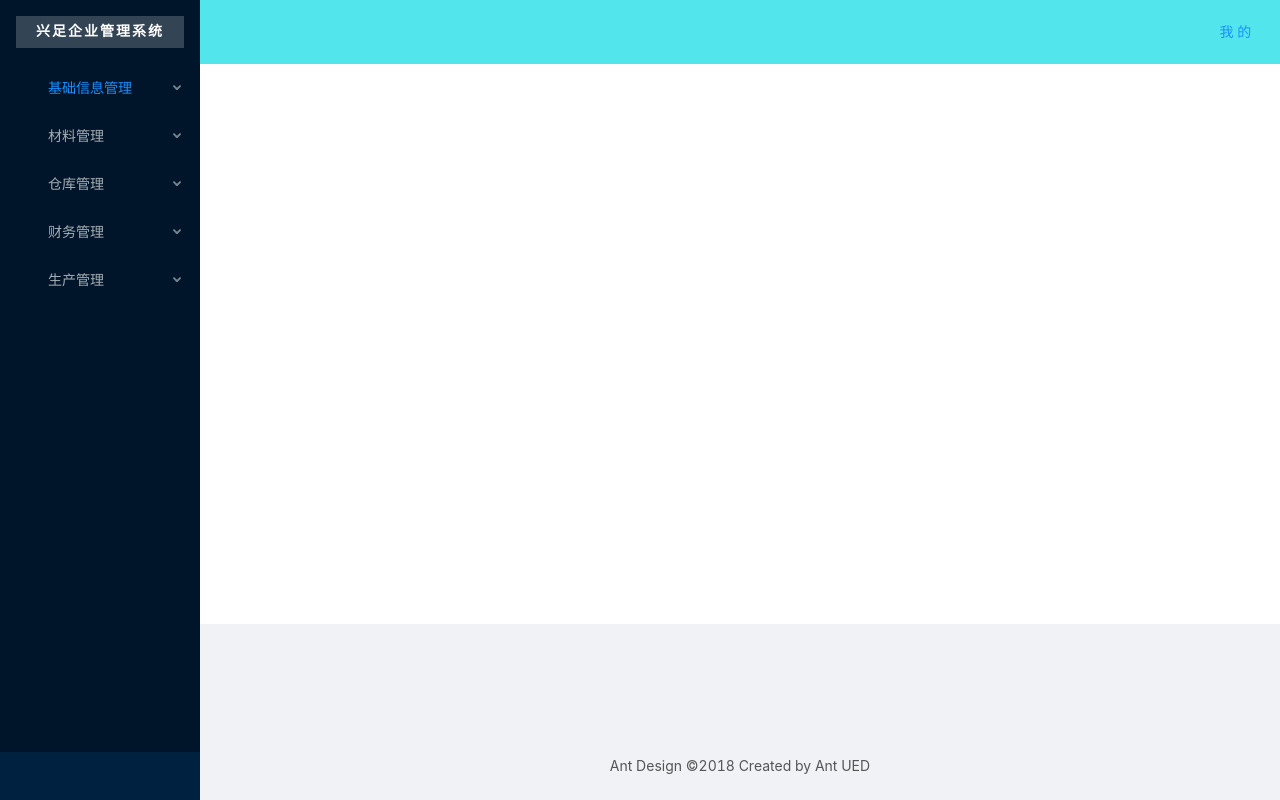
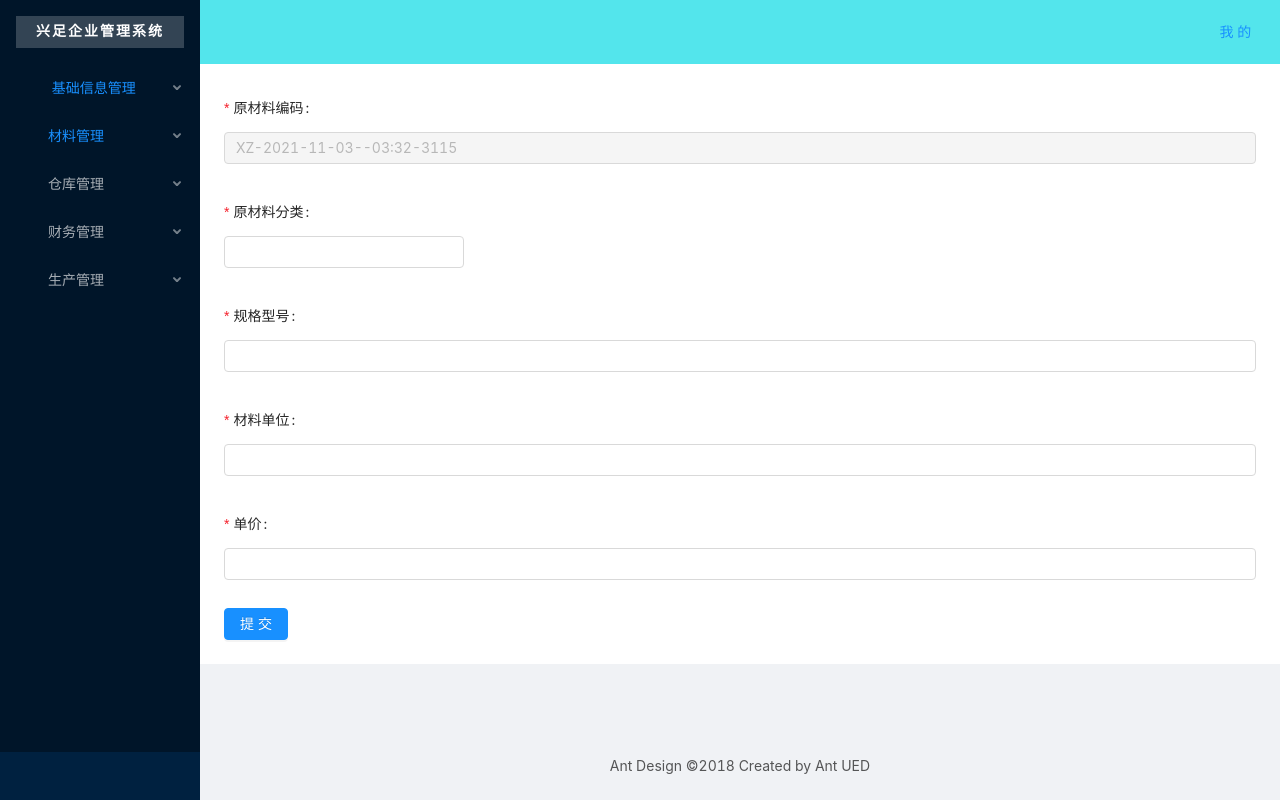
Before and after one commit to yzhh868/XZ-managementsystem, a Vue app: page /addNewMaterialProduction in a window 1280 px wide. Built offline with nearby package versions, Linux system fonts and the light colour scheme.

Commit message:
完成了新增原材料页面

```diff
--- a/src/components/common/modleForm.vue
+++ b/src/components/common/modleForm.vue
@@ -1,175 +1,36 @@
 <template>
-  <div id="components-form-demo-advanced-search">
-    <a-form class="ant-advanced-search-form" :form="form" @submit="handleSearch">
-<!--      <a-row :gutter="24">-->
-<!--        <a-col-->
-<!--          v-for="i in 10"-->
-<!--          :key="i"-->
-<!--          :span="8"-->
-<!--          :style="{ display: i < count ? 'block' : 'none' }"-->
-<!--        >-->
-<!--          <a-form-item :label="`Field ${i}`">-->
-<!--            <a-input-->
-<!--              v-decorator="[-->
-<!--                `field-${i}`,-->
-<!--                {-->
-<!--                  rules: [-->
-<!--                    {-->
-<!--                      required: true,-->
-<!--                      message: 'Input something!',-->
-<!--                    },-->
-<!--                  ],-->
-<!--                },-->
-<!--              ]"-->
-<!--              placeholder="placeholder"-->
-<!--            />-->
-<!--          </a-form-item>-->
-<!--        </a-col>-->
-<!--      </a-row>-->
-      <a-row :gutter="24">
-        <a-col :span="12">
-          <a-form-item lable="wareCode">
-            <span style="font-weight: bold;font-family: 宋体;">仓库编码</span>
-            <a-input v-decorator="[
-              'wareCode',
-              {
-                rules:[
-                  {
-                    required:true,
-                    message:'仓库编码必填',
-                  },
-                ],
-              },
-            ]"
-            placeholder="请输入仓库编号"/>
-          </a-form-item>
-          <a-form-item lable="wareCode">
-            <span style="font-weight: bold;font-family: 宋体;">仓库名称</span>
-            <a-input v-decorator="[
-              'wareName',//这是form数据的对象名
-              {
-                rules:[
-                  {
-                    required:true,
-                    message:'仓库名称必填',
-                  },
-                ],
-              },
-            ]"
-                     placeholder="仓库名称"/>
-          </a-form-item>
-          <a-form-item lable="wareCode">
-            <span style="font-weight: bold;font-family: 宋体;">仓库位置</span>
-            <a-input v-decorator="[
-              'warePosition',
-              {
-                rules:[
-                  {
-                    required:true,
-                    message:'仓库位置必填',
-                  },
-                ],
-              },
-            ]"
-                     placeholder="请输入仓库位置"/>
-          </a-form-item>
-        </a-col>
-
-      </a-row>
-
-
-
-
-
-      <a-row>
-        <a-col :span="24" :style="{ textAlign: 'right' }">
-          <a-button type="primary" html-type="submit">
-            提交
-          </a-button>
-          <a-button :style="{ marginLeft: '8px' }" @click="handleReset">
-            重置
-          </a-button>
-<!--          <a :style="{ marginLeft: '8px', fontSize: '12px' }" @click="toggle">-->
-<!--            Collapse <a-icon :type="expand ? 'up' : 'down'" />-->
-<!--          </a>-->
-        </a-col>
-      </a-row>
-    </a-form>
-<!--    <div class="search-result-list">-->
-<!--      Search Result List-->
-<!--    </div>-->
-  </div>
+  <a-select default-value="lucy" style="width: 120px">
+    <div slot="dropdownRender" slot-scope="menu">
+      <v-nodes :vnodes="menu" />
+      <a-divider style="margin: 4px 0;" />
+      <div
+        style="padding: 4px 8px; cursor: pointer;"
+        @mousedown="e => e.preventDefault()"
+        @click="addItem"
+      >
+        <a-icon type="plus" /> Add item
+      </div>
+    </div>
+    <a-select-option v-for="item in items" :key="item" :value="item">
+      {{ item }}
+    </a-select-option>
+  </a-select>
 </template>
 <script>
+let index = 0;
 export default {
-  data() {
-    return {
-      expand: false,
-      form: this.$form.createForm(this, { name: 'advanced_search' }),
-    };
-  },
-  computed: {
-    count() {
-      return this.expand ? 11 : 7;
+  components: {
+    VNodes: {
+      functional: true,
+      render: (h, ctx) => ctx.props.vnodes,
     },
   },
-  updated() {
-    console.log('updated');
-  },
+  data: () => ({ items: ['jack', 'lucy'] }),
   methods: {
-    handleSearch(e) {
-      e.preventDefault();
-      this.form.validateFields((error, values) => {//用来判断验证输入项目是否有空值
-        if (error){
-          window.confirm("请输入全部项目。点击“确定”继续！")
-          console.log('error', error);
-        }else {
-          console.log('Received values of form: ', values);
-        }
-      });
-    },
-
-    handleReset() {
-      this.form.resetFields();
-    },
-
-    toggle() {
-      this.expand = !this.expand;
+    addItem() {
+      console.log('addItem');
+      this.items.push(`New item ${index++}`);
     },
   },
 };
 </script>
-<style>
-.ant-advanced-search-form {
-  padding: 24px;
-  background: #fbfbfb;
-  border: 1px solid #d9d9d9;
-  border-radius: 6px;
-}
-
-.ant-advanced-search-form .ant-form-item {
-  display: flex;
-}
-
-.ant-advanced-search-form .ant-form-item-control-wrapper {
-  flex: 1;
-}
-
-#components-form-demo-advanced-search .ant-form {
-
-  width: 100%;
-  height: 100%;
-  max-width: 125vh;
-  max-height: 125vh;
-
-}
-#components-form-demo-advanced-search .search-result-list {
-  margin-top: 16px;
-  border: 1px dashed #e9e9e9;
-  border-radius: 6px;
-  background-color: #fafafa;
-  min-height: 200px;
-  text-align: center;
-  padding-top: 80px;
-}
-</style>
--- a/src/router/index.js
+++ b/src/router/index.js
@@ -5,6 +5,8 @@ const addWarehouse =()=>import('../views/baseInformation/addWarehose')
 const baseInformation =()=>import('../views/baseInformation/baseInformation')
 const addNewMaterial =()=>import('../views/baseInformation/addNewMaterial')
 const addNewProdouction =()=>import('../views/baseInformation/addNewProject')
+const materialManagment =()=>import('../views/materialManagement/materialManagement')
+const addNewMaterialProduction =()=>import('../views/materialManagement/addNewMaterialProduction')
 Vue.use(VueRouter)
 
 const routes = [
@@ -42,6 +44,20 @@ const routes = [
       title:'新增产品规格'
     },
     component:addNewProdouction
+  },
+  {
+    path: '/materialManagment',
+    meta: {
+      title:'材料管理'
+    },
+    component:materialManagment
+  },
+  {
+    path: '/addNewMaterialProduction',
+    meta: {
+      title:'新增原材料',
+    },
+    component:addNewMaterialProduction
   }
 
 
--- a/src/views/baseInformation/addWarehose.vue
+++ b/src/views/baseInformation/addWarehose.vue
@@ -51,10 +51,6 @@
         </a-col>
 
       </a-row>
-
-
-
-
 
       <a-row>
         <a-col :span="24" :style="{ textAlign: 'right' }">
--- a/src/views/index/index.vue
+++ b/src/views/index/index.vue
@@ -8,9 +8,11 @@
         <a-sub-menu key="sub1">
           <span slot="title">
             <a-icon type="folder" />
-            <router-link to="/baseInformation" replace>
-              <span>基础信息管理</span>
-            </router-link>
+            <span>
+              <router-link to="/baseInformation" replace>
+              基础信息管理
+              </router-link>
+            </span>
           </span>
           <a-menu-item key="1-1">
             <router-link to="/addNewMaterial" replace>新增原材料种类</router-link>
@@ -26,10 +28,12 @@
         <a-sub-menu key="sub2">
           <span slot="title">
             <a-icon type="folder" />
-            <span>材料管理</span>
+            <span>
+              <router-link to="/materialManagment">材料管理</router-link>
+            </span>
           </span>
           <a-menu-item key="2-1">
-            新增原材料
+            <router-link to="addNewMaterialProduction">新增原材料</router-link>
           </a-menu-item>
           <a-menu-item key="2-2">
             原材料列表
--- /dev/null
+++ b/src/views/materialManagement/addNewMaterialProduction.vue
@@ -0,0 +1,127 @@
+<template>
+  <div id="components-form-demo-vuex">
+    <a-form :form="form" @submit="handleSubmit">
+      <a-form-item label="原材料编码">
+        <a-input
+          disabled="disabled"
+          v-decorator="[
+            'materialCode',
+            validatorRules.inputValue
+          ]"
+        />
+      </a-form-item>
+      <a-form-item label="原材料分类">
+        <a-select option.initialValue="主材料" style="width: 240px"
+          v-decorator="[
+            'materialTypes',
+            {
+              rules:[{required:true, message:'必选'}]
+            }
+          ]"
+        >
+          <a-select-option v-for="item in items" :key="item" :value="item">
+            {{ item }}
+          </a-select-option>
+        </a-select>
+      </a-form-item>
+      <a-form-item label="规格型号">
+        <a-input
+          v-decorator="[
+            'materialModle',
+            {
+              rules: [{ required: true, message: '请输入规格型号' }],
+            },
+          ]"
+        />
+      </a-form-item>
+      <a-form-item label="材料单位">
+        <a-input
+          v-decorator="[
+            'materialUnit',
+            {
+              rules: [{ required: true, message: '请输入材料单位!' }],
+            },
+          ]"
+        />
+      </a-form-item>
+      <a-form-item label="单价">
+        <a-input
+          v-decorator="[
+            'materialUnitPrice',
+            {
+              rules: [{ required: true, message: '请输入材料单价!' }],
+            },
+          ]"
+        />
+      </a-form-item>
+      <a-button type="primary" html-type="submit">
+        提交
+      </a-button>
+    </a-form>
+  </div>
+</template>
+
+<script>
+let index =0;
+export default {
+  data(){
+    return{
+      validatorRules:{
+        inputValue:{
+          rules:[{required:true,message:'请输入原材料编码'}],
+          initialValue:this.aaa
+        }
+      },
+        items:['主材料','副材料'],
+        form:this.$form.createForm(this,{name:'advanced' }),
+        aaa:'0001'
+    }
+  },
+  computed: {
+      codeMaterial(){
+        let num=(Math.random()*9000)+1000;
+        let code=parseInt(num);
+        let time = this.getTime();
+
+        return "XZ-"+time+"-"+code;
+      }
+  },
+  created() {
+    this.$nextTick(()=>{
+      this.form.setFieldsValue({
+        materialCode:this.codeMaterial
+      })
+    })
+  },
+  methods: {
+    handleSubmit(e) {
+      e.preventDefault();
+      this.form.validateFields((err, values) => {
+        if (!err) {
+
+          console.log('Received values of form: ', values);
+          this.$store.commit('update', values);
+        }else{
+          window.confirm('请输入全部选项')
+        }
+      });
+    },
+    getTime(){
+      let date = new Date();
+      let year = date.getFullYear();
+      let month = date.getMonth()+1<10 ? "0"+(date.getMonth()+1) : date.getMonth()+1;
+      let day = date.getDay()<10 ? "0"+date.getDay() : date.getDay();
+      let hour = date.getHours()<10 ? "0"+date.getHours() : date.getHours();
+      let minutes = date.getMinutes()<10 ? "0"+date.getMinutes() :date.getMinutes();
+      return year+"-"+month+"-"+day+"--"+hour+":"+minutes;
+    }
+  },
+};
+</script>
+<style>
+#components-form-demo-vuex .language-bash {
+  max-width: 400px;
+  border-radius: 6px;
+  margin-top: 24px;
+}
+</style>
--- /dev/null
+++ b/src/views/materialManagement/materialManagement.vue
@@ -0,0 +1,15 @@
+<template>
+ <div>
+   <h2>材料管理</h2>
+ </div>
+</template>
+
+<script>
+export default {
+  name: "materialManagement"
+}
+</script>
+
+<style scoped>
+
+</style>
```
